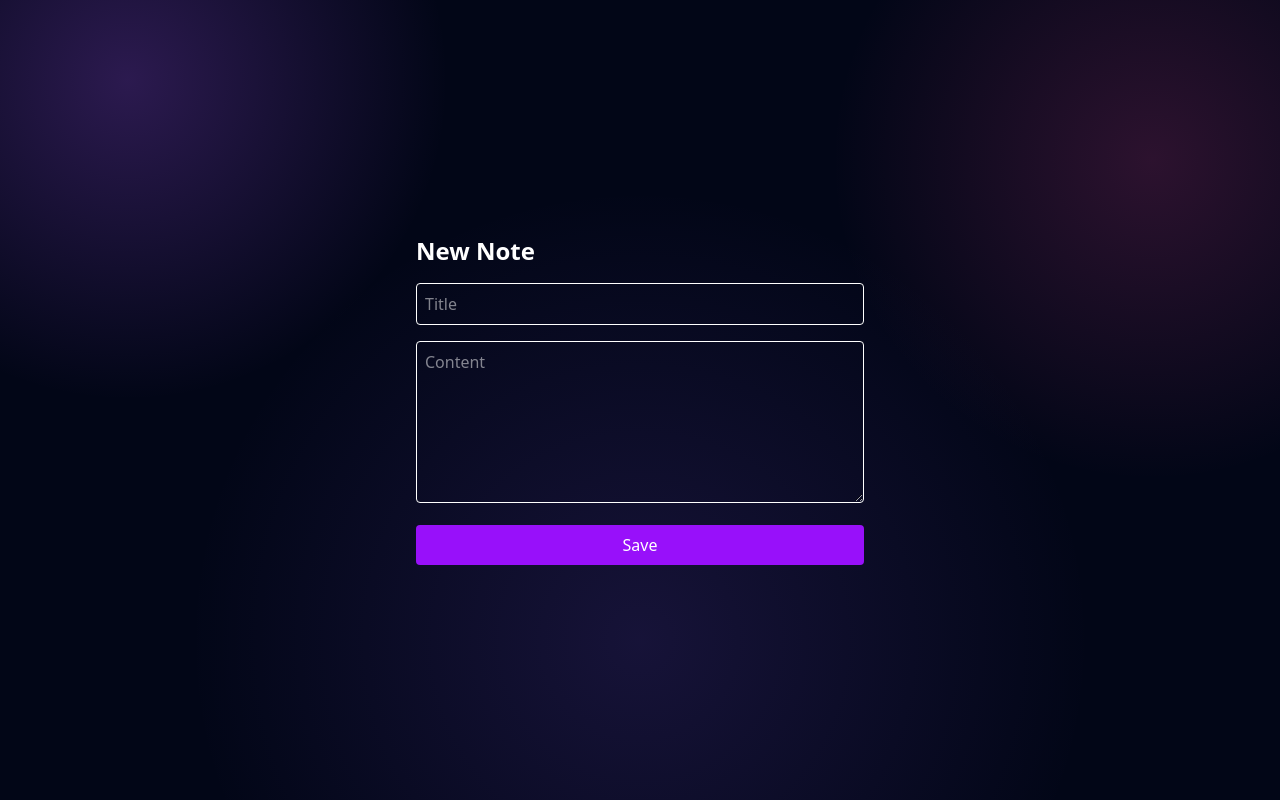
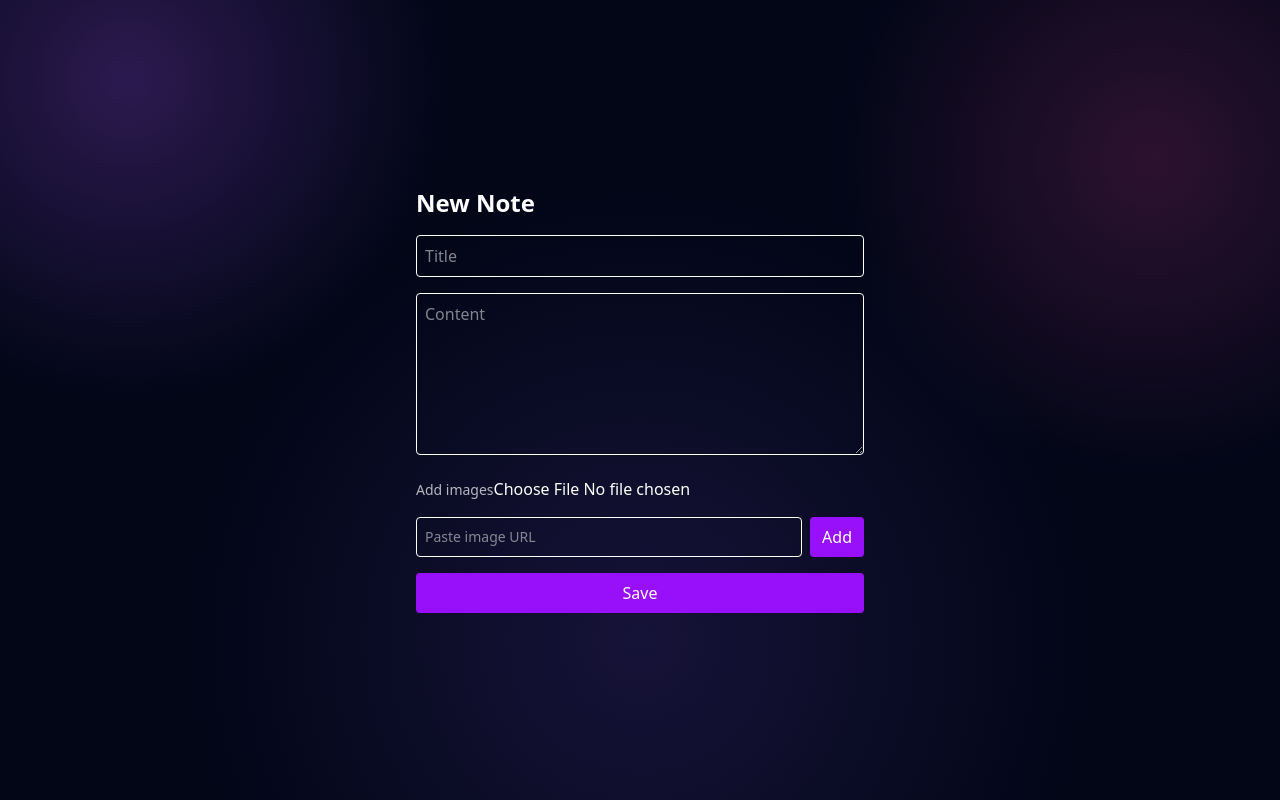
Before and after one commit to kajalsanwalll/fullstack-auth-nextjs, a Next.js app: page /notes/new in a window 1280 px wide. Built offline with nearby package versions, Linux system fonts and the light colour scheme.

Commit message:
notes with images can be uploaded

```diff
--- a/src/app/api/users/notes/route.ts
+++ b/src/app/api/users/notes/route.ts
@@ -9,19 +9,25 @@ connect();
 export async function POST(request: NextRequest) {
   try {
     const userId = getDataFromToken(request);
-    const { title, content } = await request.json();
+    const { title, content, images = [] } = await request.json();
 
     const note = await Note.create({
       title,
       content,
-      user: userId, // ✅ FIX
+      images,
+      user: userId,
     });
 
     return NextResponse.json({ success: true, data: note });
   } catch (error: any) {
-    return NextResponse.json({ error: error.message }, { status: 500 });
+    return NextResponse.json(
+      { error: error.message },
+      { status: 500 }
+    );
   }
 }
+
+
 
 // ✅ GET ALL NOTES FOR DASHBOARD
 export async function GET(request: NextRequest) {
--- /dev/null
+++ b/src/app/api/users/upload/route.ts
@@ -0,0 +1,58 @@
+import { NextRequest, NextResponse } from "next/server";
+import { v2 as cloudinary } from "cloudinary";
+import { getDataFromToken } from "@/helpers/getDataFromToken";
+
+// ✅ Cloudinary config
+cloudinary.config({
+  cloud_name: process.env.CLOUDINARY_CLOUD_NAME,
+  api_key: process.env.CLOUDINARY_API_KEY,
+  api_secret: process.env.CLOUDINARY_API_SECRET,
+});
+
+// 🔥 IMAGE UPLOAD
+export async function POST(request: NextRequest) {
+  try {
+    // ✅ protect route (only logged-in users)
+    getDataFromToken(request);
+
+    const formData = await request.formData();
+    const file = formData.get("file") as File | null;
+
+    if (!file) {
+      return NextResponse.json(
+        { error: "No file uploaded" },
+        { status: 400 }
+      );
+    }
+
+    // convert file → buffer
+    const bytes = await file.arrayBuffer();
+    const buffer = Buffer.from(bytes);
+
+    // upload to Cloudinary
+    const uploadResult: any = await new Promise((resolve, reject) => {
+      cloudinary.uploader
+        .upload_stream(
+          {
+            folder: "notes", // 📂 cloudinary folder
+            resource_type: "image",
+          },
+          (error, result) => {
+            if (error) reject(error);
+            else resolve(result);
+          }
+        )
+        .end(buffer);
+    });
+
+    return NextResponse.json({
+      success: true,
+      url: uploadResult.secure_url, // 🔥 THIS is what we save in note
+    });
+  } catch (error: any) {
+    return NextResponse.json(
+      { error: error.message || "Upload failed" },
+      { status: 500 }
+    );
+  }
+}
--- a/src/app/notes/[id]/page.tsx
+++ b/src/app/notes/[id]/page.tsx
@@ -12,6 +12,7 @@ export default function NotePage() {
   const [note, setNote] = useState<any>(null);
   const [loading, setLoading] = useState(true);
   const [editing, setEditing] = useState(false);
+
   const [title, setTitle] = useState("");
   const [content, setContent] = useState("");
   const [saving, setSaving] = useState(false);
@@ -38,10 +39,13 @@ export default function NotePage() {
   const saveChanges = async () => {
     try {
       setSaving(true);
+
       const res = await axios.put(`/api/users/notes/${id}`, {
         title,
         content,
+        images: note.images, // ✅ IMPORTANT: KEEP IMAGES
       });
+
       setNote(res.data.data);
       setEditing(false);
       toast.success("Note updated ✨");
@@ -72,35 +76,47 @@ export default function NotePage() {
       <div className="w-full max-w-4xl rounded-2xl bg-gradient-to-br from-purple-900/40 to-black/60 border border-purple-800/40 p-6 shadow-xl">
 
         {/* HEADER */}
-        <div className="flex justify-between items-center mb-6">
         {!editing ? (
-            <h1 className="text-4xl font-bold text-white">
+          <h1 className="text-4xl font-bold text-white mb-4">
             {note.title}
           </h1>
         ) : (
           <input
-              className="w-full bg-black/40 border border-purple-700 rounded-lg px-4 py-2 text-xl text-white outline-none"
+            className="w-full bg-black/40 border border-purple-700 rounded-lg px-4 py-2 text-xl text-white outline-none mb-4"
             value={title}
             onChange={(e) => setTitle(e.target.value)}
           />
         )}
-        </div>
 
         {/* CONTENT */}
         {!editing ? (
-          <p className="whitespace-pre-wrap text-purple-100 opacity-90 mb-8">
+          <p className="whitespace-pre-wrap text-purple-100 opacity-90">
             {note.content}
           </p>
         ) : (
           <textarea
-            className="w-full min-h-50 bg-black/40 border border-purple-700 rounded-lg px-4 py-3 text-purple-100 outline-none"
+            className="w-full min-h-[150px] bg-black/40 border border-purple-700 rounded-lg px-4 py-3 text-purple-100 outline-none"
             value={content}
             onChange={(e) => setContent(e.target.value)}
           />
         )}
 
+        {/* 🖼️ IMAGES */}
+        {note.images?.length > 0 && (
+          <div className="mt-6 grid grid-cols-1 sm:grid-cols-2 gap-4">
+            {note.images.map((img: string, idx: number) => (
+              <img
+                key={idx}
+                src={img}
+                alt={`note-image-${idx}`}
+                className="rounded-xl border border-purple-500/30 object-cover"
+              />
+            ))}
+          </div>
+        )}
+
         {/* ACTIONS */}
-        <div className="flex gap-3 mt-6">
+        <div className="flex gap-3 mt-8">
           <button
             onClick={() => router.push("/dashboard")}
             className="px-4 py-2 rounded-lg bg-gray-700 hover:bg-gray-600"
@@ -139,11 +155,10 @@ export default function NotePage() {
               });
               location.reload();
             }}
-            className="px-4 py-2 rounded-lg bg-purple-600 mt-4"
+            className="px-4 py-2 rounded-lg bg-purple-600"
           >
             {note.isPublic ? "Make Private" : "Make Public"}
           </button>
-
         </div>
       </div>
     </div>
--- a/src/app/notes/new/page.tsx
+++ b/src/app/notes/new/page.tsx
@@ -7,34 +7,77 @@ import toast from "react-hot-toast";
 
 export default function NewNotePage() {
   const router = useRouter();
+
   const [title, setTitle] = useState("");
   const [content, setContent] = useState("");
+
+  const [images, setImages] = useState<string[]>([]);
+  const [imageUrl, setImageUrl] = useState("");
+  const [uploading, setUploading] = useState(false);
   const [loading, setLoading] = useState(false);
 
+  const handleImageUpload = async (file: File) => {
+    try {
+      setUploading(true);
+
+      const formData = new FormData();
+      formData.append("file", file);
+
+      const res = await fetch("/api/users/upload", {
+        method: "POST",
+        body: formData,
+      });
+
+      const data = await res.json();
+
+      if (!data.url) throw new Error("Upload failed");
+
+      setImages((prev) => [...prev, data.url]);
+      toast.success("Image uploaded");
+    } catch {
+      toast.error("Image upload failed");
+    } finally {
+      setUploading(false);
+    }
+  };
+
+  const handleAddImageUrl = () => {
+    if (!imageUrl.trim()) return;
+    setImages((prev) => [...prev, imageUrl.trim()]);
+    setImageUrl("");
+  };
+
   const createNote = async () => {
+    if (uploading) {
+      toast.error("Wait for image upload");
+      return;
+    }
+
+    if (!title.trim() || !content.trim()) {
+      toast.error("Title and content required");
+      return;
+    }
+
     try {
       setLoading(true);
 
-      const res = await axios.post(
-        "/api/users/notes",
-        { title, content },
-        { withCredentials: true }
-      );
-
-
-      const noteId = res.data.data._id;
+      const res = await axios.post("/api/users/notes", {
+        title,
+        content,
+        images,
+      });
 
       toast.success("Note created!");
-      router.push(`/notes/${noteId}`);
-    } catch (error: any) {
-      toast.error(error.response?.data?.error || "Failed to create note");
+      router.push(`/notes/${res.data.data._id}`);
+    } catch {
+      toast.error("Failed to create note");
     } finally {
       setLoading(false);
     }
   };
 
   return (
-    <div className="min-h-screen flex items-center justify-center">
+    <div className="min-h-screen flex items-center justify-center px-4">
       <div className="w-full max-w-md space-y-4">
         <h1 className="text-2xl font-bold">New Note</h1>
 
@@ -53,12 +96,60 @@ export default function NewNotePage() {
           onChange={(e) => setContent(e.target.value)}
         />
 
+        <label className="text-sm opacity-70">Add images</label>
+
+        <input
+          type="file"
+          accept="image/*"
+          disabled={uploading}
+          onChange={(e) =>
+            e.target.files && handleImageUpload(e.target.files[0])
+          }
+        />
+
+        <div className="flex gap-2">
+          <input
+            type="text"
+            placeholder="Paste image URL"
+            value={imageUrl}
+            onChange={(e) => setImageUrl(e.target.value)}
+            className="flex-1 p-2 border rounded text-sm"
+          />
+          <button
+            onClick={handleAddImageUrl}
+            className="px-3 py-2 bg-purple-600 text-white rounded"
+          >
+            Add
+          </button>
+        </div>
+
+        {images.length > 0 && (
+          <div className="grid grid-cols-2 gap-3">
+            {images.map((img, i) => (
+              <div key={i} className="relative">
+                <img
+                  src={img}
+                  className="h-32 w-full object-cover rounded"
+                />
+                <button
+                  onClick={() =>
+                    setImages(images.filter((_, idx) => idx !== i))
+                  }
+                  className="absolute top-1 right-1 bg-black/70 text-white text-xs px-2 py-1 rounded"
+                >
+                  ✕
+                </button>
+              </div>
+            ))}
+          </div>
+        )}
+
         <button
           onClick={createNote}
-          disabled={loading}
+          disabled={loading || uploading}
           className="w-full bg-purple-600 text-white py-2 rounded"
         >
-          {loading ? "Saving..." : "Save"}
+          {uploading ? "Uploading..." : loading ? "Saving..." : "Save"}
         </button>
       </div>
     </div>
--- a/src/models/noteModel.ts
+++ b/src/models/noteModel.ts
@@ -11,6 +11,11 @@ const noteSchema = new mongoose.Schema(
     content: {
       type: String,
       required: true,
+    },
+
+    images: {
+      type: [String], // 🔥 image URLs
+      default: [],
     },
 
     user: {
```
Lines whose indentation alone changed are shown as unchanged.
